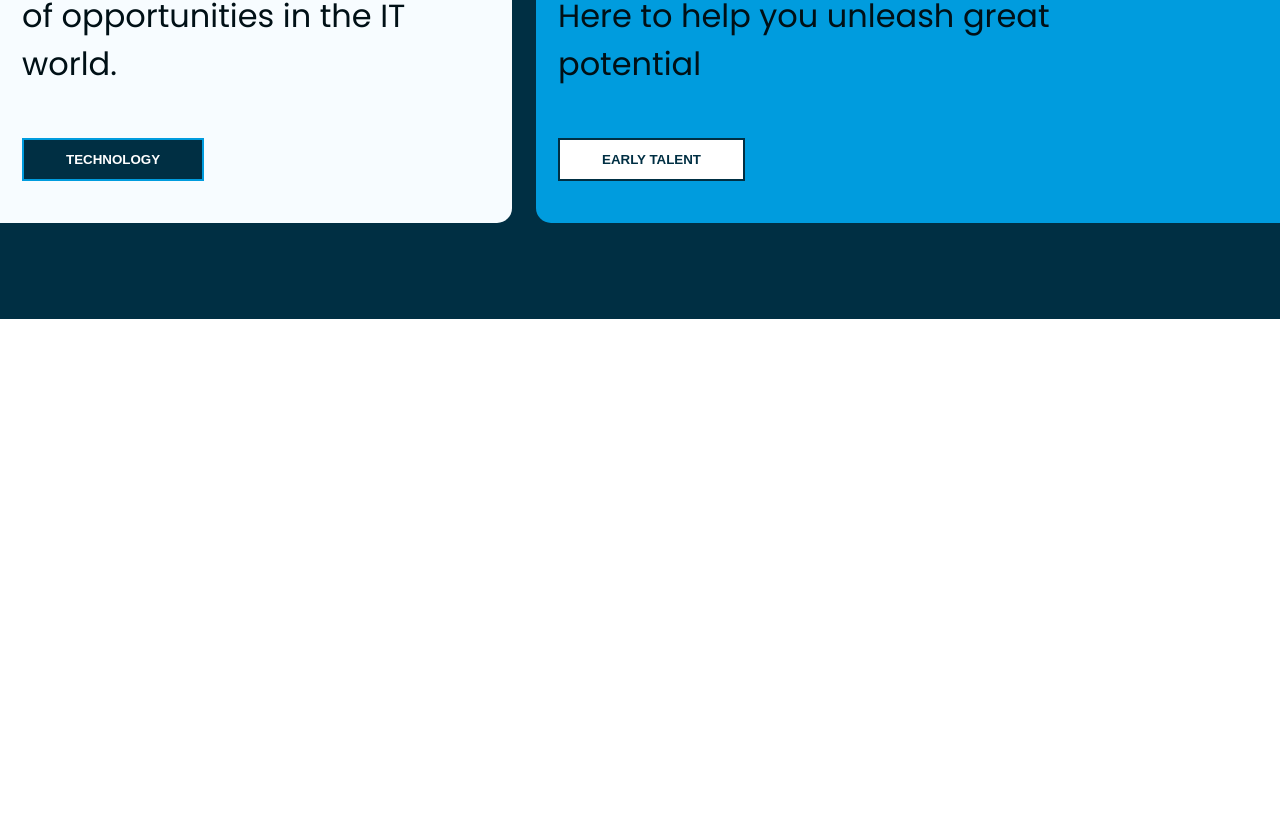
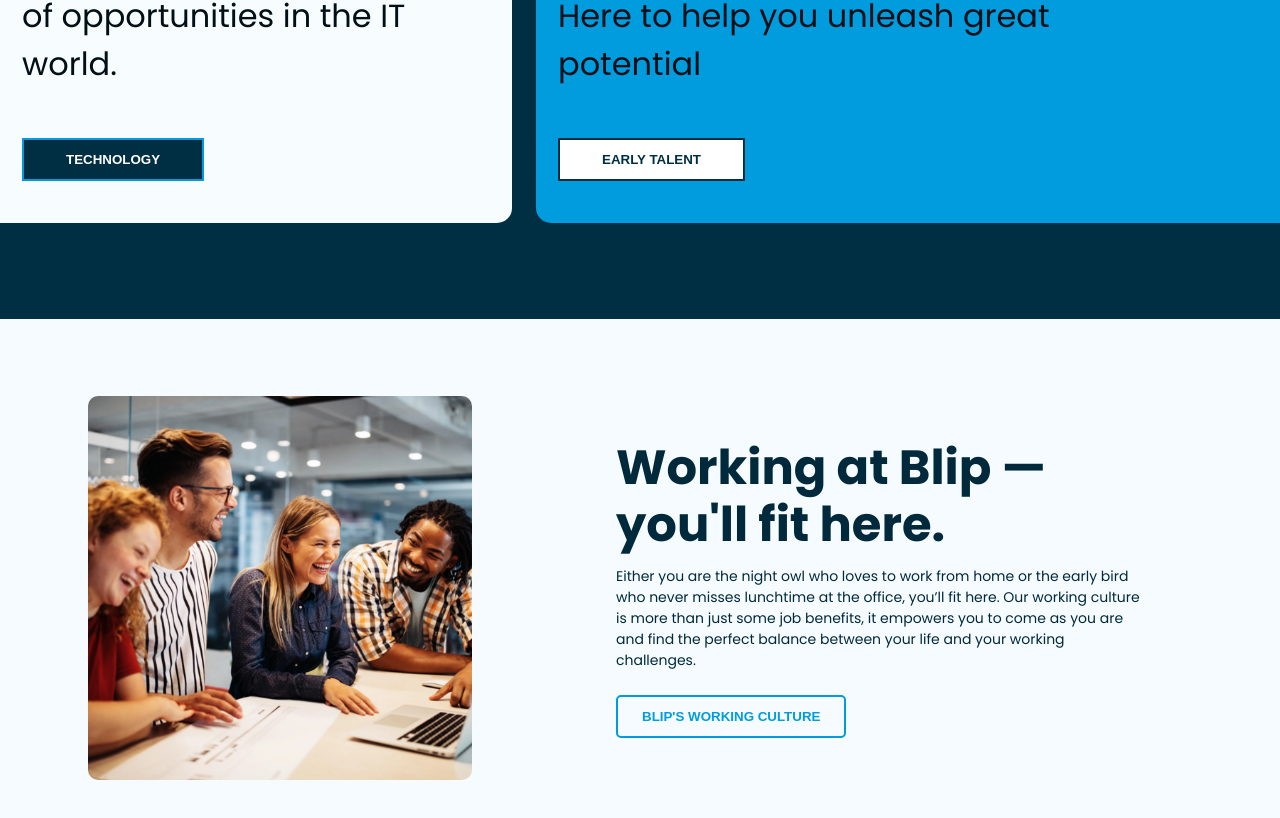
Before and after one commit to tomassfernandes/blip-concept-website, a React (Create React App) app in the folder blip-concept-website/: page / in a window 1280 px wide. Shown: the part 1490-2308 px from the top of the page. Before the commit the page ends 1809 px from the top, so only its background shows below. Built offline with nearby package versions, Linux system fonts and the light colour scheme.

Commit message:
Section3 first commit

```diff
--- a/blip-concept-website/src/CSS/section-1.css
+++ b/blip-concept-website/src/CSS/section-1.css
@@ -17,9 +17,10 @@
 
 .section-1-text-div p {
   font-size: 1.4rem;
+  color: var(--text-dark-blue);
 }
 
-.section-1-btn {
+.section-main-btn {
   padding: 1.2rem 2.4rem;
   width: fit-content;
   margin-top: 1.2rem;
@@ -34,7 +35,7 @@
   position: relative;
 }
 
-.section-1-btn::after {
+.section-main-btn::after {
   background-color: var(--main-color);
   border-radius: 5px;
   content: "";
@@ -51,11 +52,11 @@
   z-index: -1;
 }
 
-.section-1-btn:hover::after {
+.section-main-btn:hover::after {
   transform: translate(0, 0);
 }
 
-.section-1-btn:hover {
+.section-main-btn:hover {
   border: 2px solid transparent;
   color: white;
   transform: scale(1.05);
--- /dev/null
+++ b/blip-concept-website/src/CSS/section-3.css
@@ -0,0 +1,67 @@
+.section-3 {
+  background-color: var(--light-background-color);
+  padding-top: 2.4rem;
+}
+
+.section-3-grid {
+  display: grid;
+  grid-template-columns: 40% 60%;
+}
+
+.section-3-text-div {
+  padding: 9.6rem;
+  display: flex;
+  flex-direction: column;
+  justify-content: center;
+  gap: 1.2rem;
+}
+
+.section-3-text-div p {
+  font-size: 1.4rem;
+  color: var(--text-dark-blue);
+}
+
+.section-3-img-div {
+  display: flex;
+  align-items: center;
+  justify-content: center;
+  position: relative;
+}
+
+.section-3-img {
+  width: 80%;
+  border-radius: 10px;
+}
+
+.section-3-shape-animation-1 {
+  position: absolute;
+  top: 1rem;
+  border-top-right-radius: 10px;
+  right: 0;
+  height: 20rem;
+  width: 20rem;
+  z-index: -1;
+  background-color: #fca63c;
+  opacity: 0;
+  transition: all 0.5s;
+  transform: scale(0.1);
+}
+
+.section-3-shape-animation-2 {
+  position: absolute;
+  bottom: 1rem;
+  border-bottom-left-radius: 10px;
+  left: 0;
+  height: 20rem;
+  width: 20rem;
+  z-index: -1;
+  background-color: #fca63c;
+  opacity: 0;
+  transition: all 0.5s;
+  transform: scale(0.1);
+}
+
+.section-3-shape-animation-active {
+  opacity: 1;
+  transform: scale(1);
+}
--- a/blip-concept-website/src/HomePage.js
+++ b/blip-concept-website/src/HomePage.js
@@ -2,6 +2,7 @@
 import CTASection from "./HomePageSections/CTASection";
 import Section1 from "./HomePageSections/Section1";
 import Section2 from "./HomePageSections/Section2";
+import Section3 from "./HomePageSections/Section3";
 
 export default function HomePage() {
   return (
@@ -10,6 +11,7 @@
       <CTASection />
       <Section1 />
       <Section2 />
+      <Section3 />
     </>
   );
 }
--- a/blip-concept-website/src/HomePageSections/Section1.js
+++ b/blip-concept-website/src/HomePageSections/Section1.js
@@ -34,7 +34,7 @@
             <button
               onMouseEnter={handleBtnActive}
               onMouseLeave={handleBtnNonActive}
-              className="section-1-btn"
+              className="section-main-btn"
             >
               MORE ABOUT BLIP
             </button>
--- a/blip-concept-website/src/HomePageSections/Section2.js
+++ b/blip-concept-website/src/HomePageSections/Section2.js
@@ -1,15 +1,4 @@
 export default function Section2() {
-  const arrowRight = (
-    <svg
-      xmlns="http://www.w3.org/2000/svg"
-      height="24"
-      viewBox="0 -960 960 960"
-      width="24"
-    >
-      <path d="m321-80-71-71 329-329-329-329 71-71 400 400L321-80Z" />
-    </svg>
-  );
-
   return (
     <section className="section-2">
       <div className="section-2-grid">
--- /dev/null
+++ b/blip-concept-website/src/HomePageSections/Section3.js
@@ -0,0 +1,59 @@
+import { useState } from "react";
+
+export default function Section3() {
+  const [btnIsHover, setBtnIsHover] = useState(false);
+
+  function handleBtnActive() {
+    setBtnIsHover(true);
+  }
+
+  function handleBtnNonActive() {
+    setBtnIsHover(false);
+  }
+
+  return (
+    <section className="section-3">
+      <div className="section">
+        <div className="section-3-grid">
+          <div className="section-3-img-div">
+            <div
+              className={`section-3-shape-animation-1 ${
+                btnIsHover && "section-3-shape-animation-active"
+              }`}
+            ></div>
+            <div
+              className={`section-3-shape-animation-2 ${
+                btnIsHover && "section-3-shape-animation-active"
+              }`}
+            ></div>
+            <img
+              className="section-3-img"
+              src="/img/section-3-img.webp"
+              alt="People smiling at work"
+            />
+          </div>
+          <div className="section-3-text-div">
+            <h2 className="heading-secondary">
+              Working at Blip — you'll fit here.
+            </h2>
+            <p>
+              Either you are the night owl who loves to work from home or the
+              early bird who never misses lunchtime at the office, you’ll fit
+              here. Our working culture is more than just some job benefits, it
+              empowers you to come as you are and find the perfect balance
+              between your life and your working challenges.
+            </p>
+
+            <button
+              onMouseEnter={handleBtnActive}
+              onMouseLeave={handleBtnNonActive}
+              className="section-main-btn"
+            >
+              BLIP'S WORKING CULTURE
+            </button>
+          </div>
+        </div>
+      </div>
+    </section>
+  );
+}
--- a/blip-concept-website/src/index.js
+++ b/blip-concept-website/src/index.js
@@ -8,6 +8,7 @@
 import "./CSS/cta-section.css";
 import "./CSS/section-1.css";
 import "./CSS/section-2.css";
+import "./CSS/section-3.css";
 
 import { register } from "swiper/element/bundle";
 register();
```
Also changed, not shown: blip-concept-website/public/img/section-3-img.webp (added).
